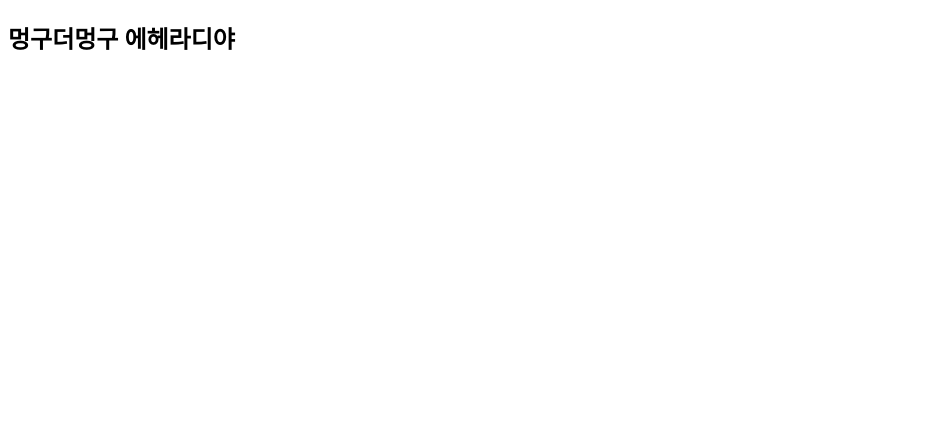
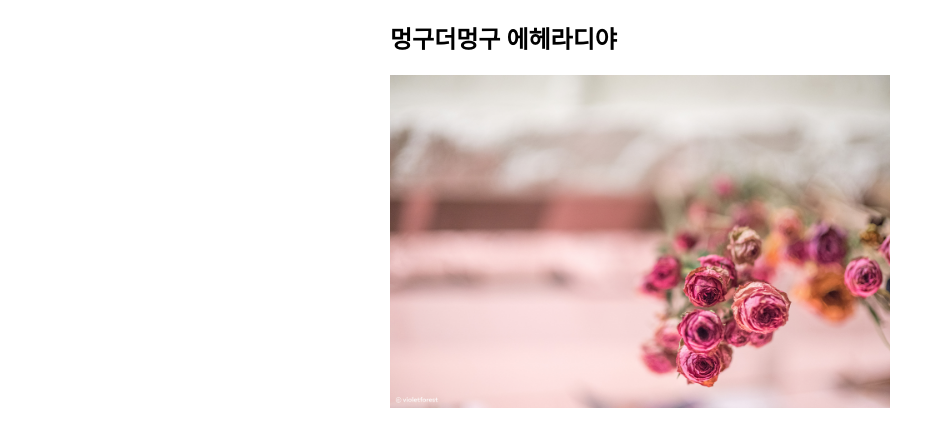
Before and after one commit to kimsu2834/kimsu2834.github.io, a plain HTML site: page index.html in a window 1280 px wide. Shown: the whole page, without its empty margins (0-943 px from the left). Drawn offline with Linux system fonts and the light colour scheme; files that its build step writes are made by us from their sources.

Commit message:
Update index.html

```diff
--- a/index.html
+++ b/index.html
@@ -3,8 +3,11 @@
 <head>
     <meta http-equiv="Content-Type" content="text/html;charset=UTF-8">
     <title>Document</title>
+    <link rel="stylesheet" href="style.css">
+
 </head>
 <body>
     <h2>멍구더멍구 에헤라디야</h2>
+    <img src="./images/1004355023567d5c9374138%20(1).jpg" alt="">
 </body>
 </html>
```
